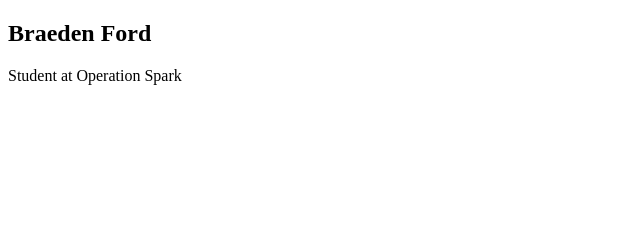
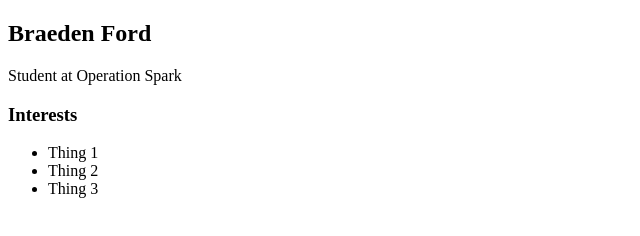
Before and after one commit to bford002/braeden-ford.github.io, a plain HTML site: page index.html in a window 1280 px wide. Shown: the whole page, without its empty margins (0-640 px from the left). Drawn offline with Linux system fonts and the light colour scheme.

Commit message:
added interests tags

```diff
--- a/index.html
+++ b/index.html
@@ -17,6 +17,14 @@
               <div class="content">
                   <h2>Braeden Ford</h2>
                   <p>Student at Operation Spark</p>
+                  <div id="interests">
+                      <h3>Interests</h3>
+                      <ul>
+                          <li>Thing 1</li>
+                          <li>Thing 2</li>
+                          <li>Thing 3</li>
+                      </ul>
+                  </div>
               </div>
 
           </main>
```
